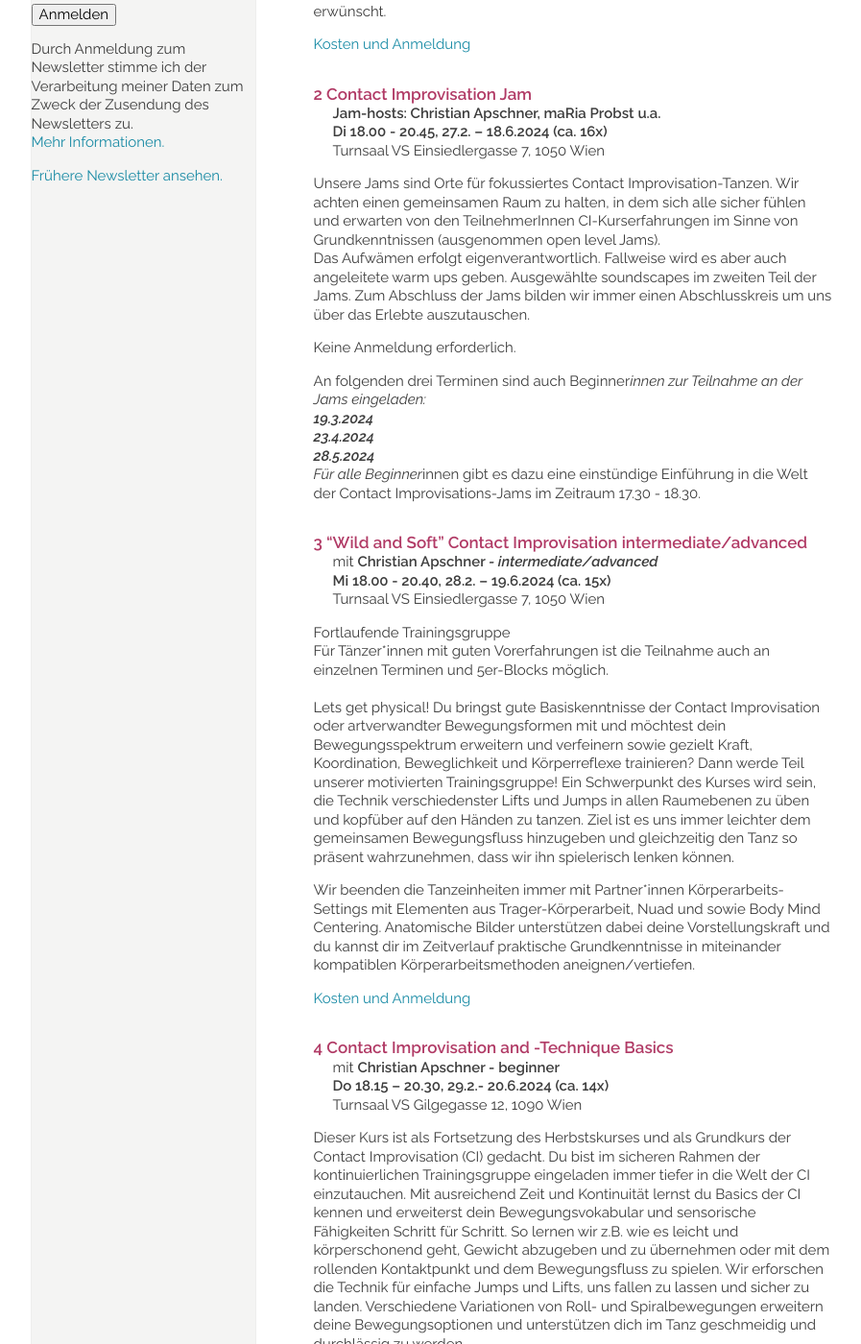
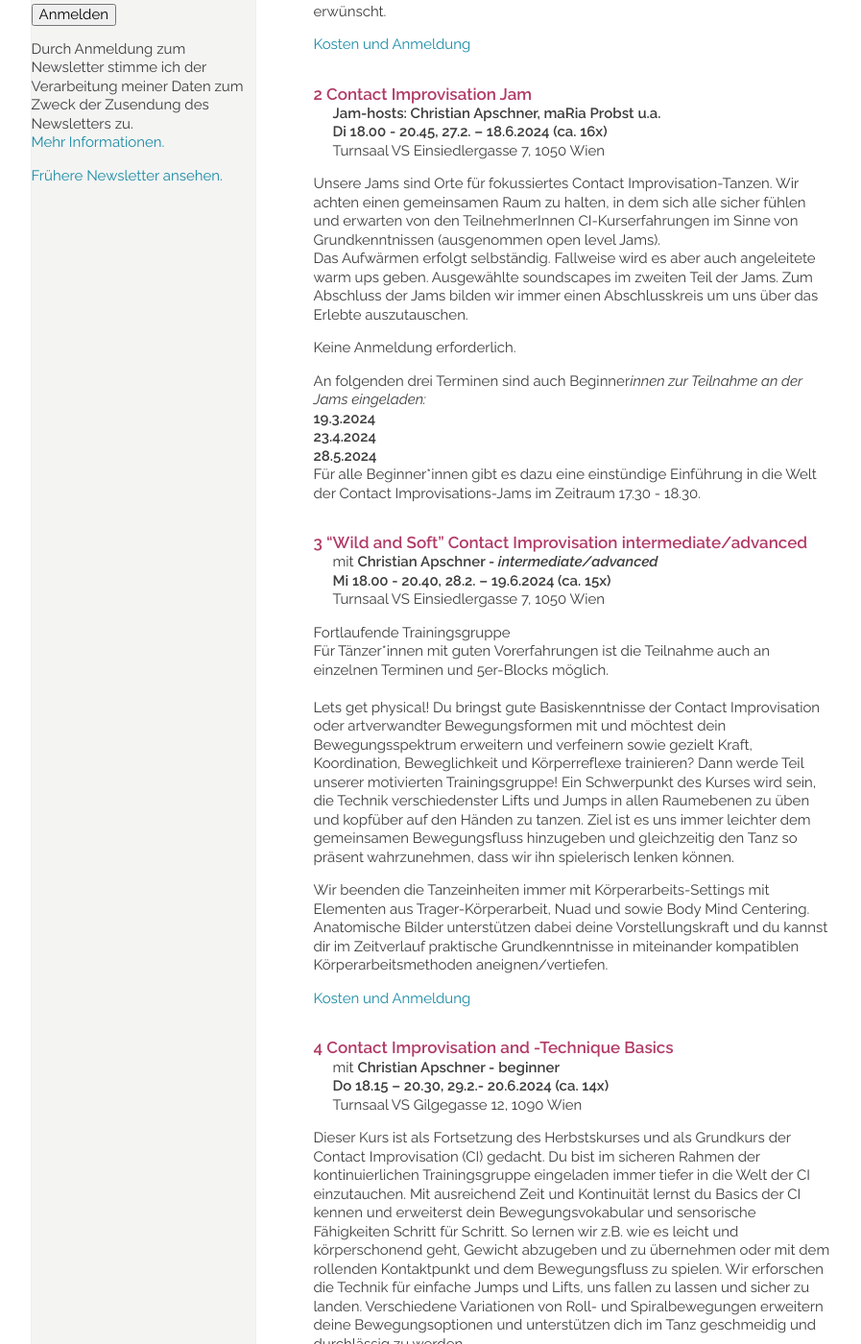
Before and after one commit to manulari/rollingpointat, a Jekyll site: the page built from _pages_de/somsem24.md, in a window 1280 px wide and 1400 px high, scrolled down 1148 px. Shown: the whole window at 96% size, without its empty margins (152-1049 px from the left). Built offline with Jekyll 4.4.1, drawn with Linux system fonts in a browser that asks for light colours; comment, search, counter and statistics services are not loaded.

Commit message:
Update page (de) “somsem24”

```diff
--- a/_pages_de/somsem24.md
+++ b/_pages_de/somsem24.md
@@ -52,11 +52,11 @@ Teilnahmeempfehlung: Tanzfreudige mit Lust an Bewegungsausdruck und -forschung.
 Turnsaal VS Einsiedlergasse 7, 1050 Wien
 
 Unsere Jams sind Orte für fokussiertes Contact Improvisation-Tanzen. Wir achten einen gemeinsamen Raum zu halten, in dem sich alle sicher fühlen und erwarten von den TeilnehmerInnen CI-Kurserfahrungen im Sinne von Grundkenntnissen (ausgenommen open level Jams). \
-Das Aufwämen erfolgt eigenverantwortlich. Fallweise wird es aber auch angeleitete warm ups geben. Ausgewählte soundscapes im zweiten Teil der Jams. Zum Abschluss der Jams bilden wir immer einen Abschlusskreis um uns über das Erlebte auszutauschen.
+Das Aufwärmen erfolgt selbständig. Fallweise wird es aber auch angeleitete warm ups geben. Ausgewählte soundscapes im zweiten Teil der Jams. Zum Abschluss der Jams bilden wir immer einen Abschlusskreis um uns über das Erlebte auszutauschen.
 
 Keine Anmeldung erforderlich.
 
-An folgenden drei Terminen sind auch Beginner*innen zur Teilnahme an der Jams eingeladen:\
+An folgenden drei Terminen sind auch Beginner*innen zur Teilnahme an der Jams eingeladen:*\
 **19.3.2024**\
 **23.4.2024**\
 **28.5.2024**\
@@ -75,7 +75,7 @@ Für Tänzer*innen mit guten Vorerfahrungen ist die Teilnahme auch an einzelnen
 \
 Lets get physical! Du bringst gute Basiskenntnisse der Contact Improvisation oder artverwandter Bewegungsformen mit und möchtest dein Bewegungsspektrum erweitern und verfeinern sowie gezielt Kraft, Koordination, Beweglichkeit und Körperreflexe trainieren? Dann werde Teil unserer motivierten Trainingsgruppe! Ein Schwerpunkt des Kurses wird sein, die Technik verschiedenster Lifts und Jumps in allen Raumebenen zu üben und kopfüber auf den Händen zu tanzen. Ziel ist es uns immer leichter dem gemeinsamen Bewegungsfluss hinzugeben und gleichzeitig den Tanz so präsent wahrzunehmen, dass wir ihn spielerisch lenken können.
 
-Wir beenden die Tanzeinheiten immer mit Partner*innen Körperarbeits-Settings mit Elementen aus Trager-Körperarbeit, Nuad und sowie Body Mind Centering.  Anatomische Bilder unterstützen dabei deine Vorstellungskraft und du kannst dir im Zeitverlauf praktische Grundkenntnisse in miteinander kompatiblen Körperarbeitsmethoden aneignen/vertiefen.
+Wir beenden die Tanzeinheiten immer mit Körperarbeits-Settings mit Elementen aus Trager-Körperarbeit, Nuad und sowie Body Mind Centering.  Anatomische Bilder unterstützen dabei deine Vorstellungskraft und du kannst dir im Zeitverlauf praktische Grundkenntnisse in miteinander kompatiblen Körperarbeitsmethoden aneignen/vertiefen.
 
 [Kosten und Anmeldung](#kosten)
 
```
